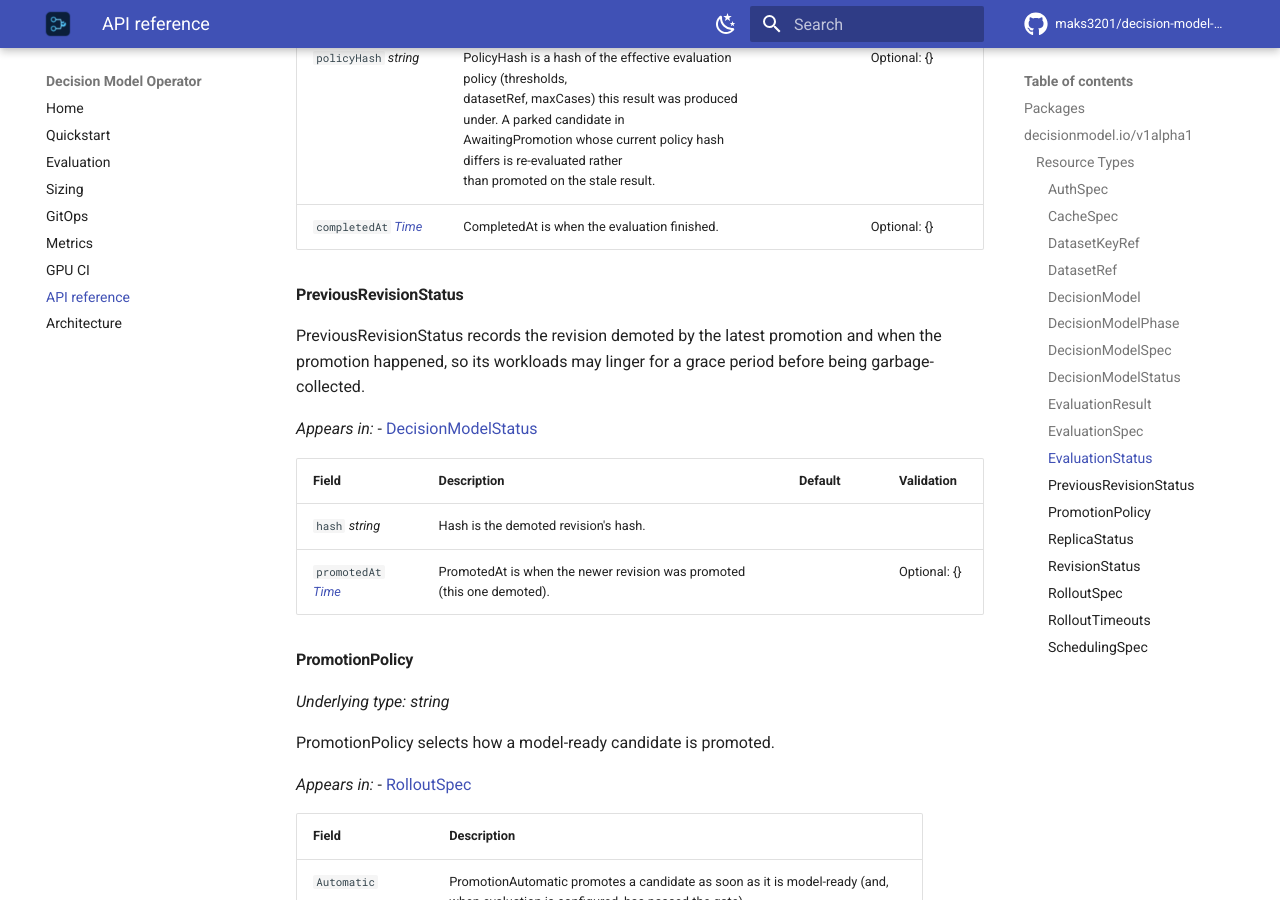
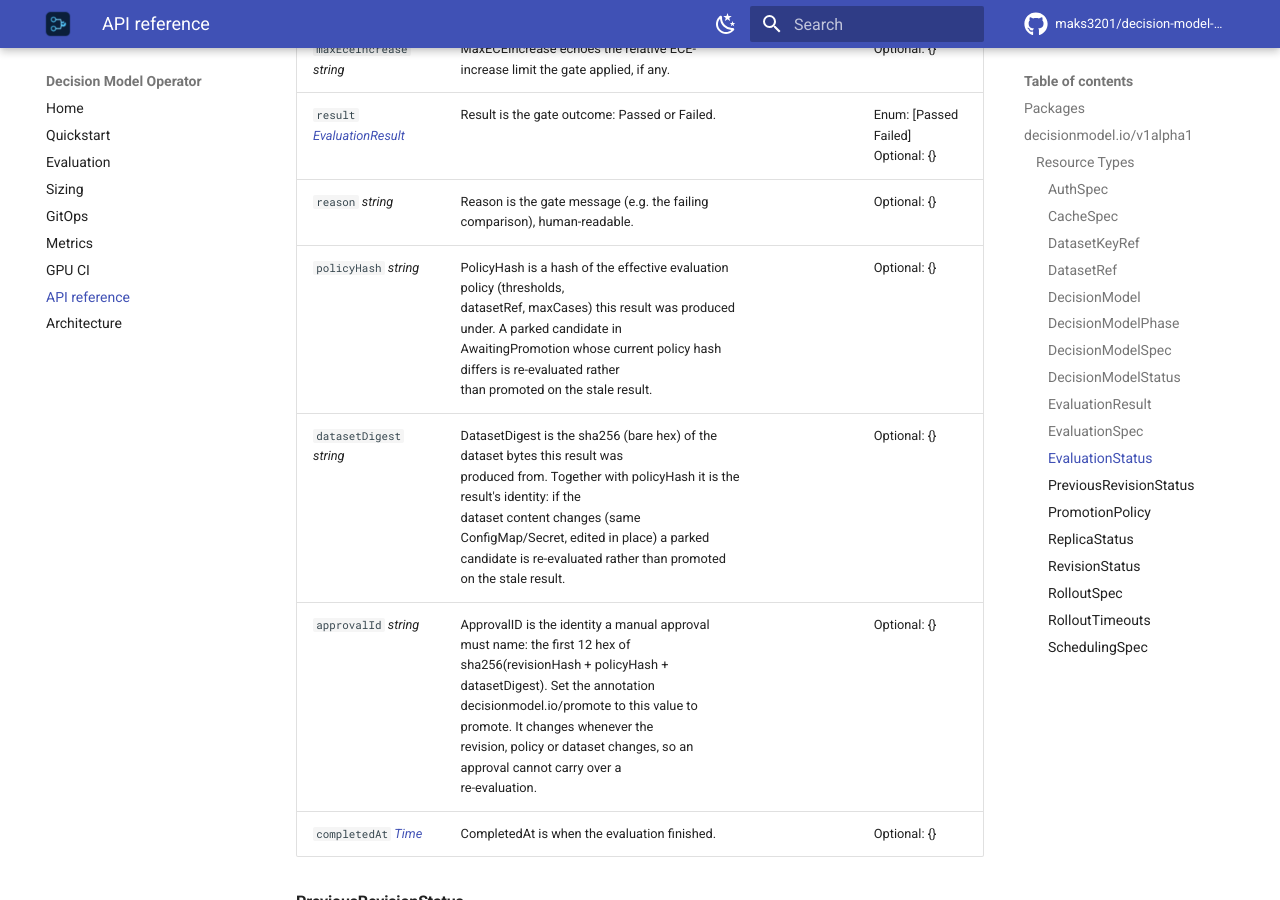
Before and after one commit to maks3201/decision-model-operator, an MkDocs documentation site: the page built from docs/api-reference.md, in a window 1280 px wide and 900 px high, scrolled down 9037 px. Built offline with MkDocs 1.6.1 and Material for MkDocs 9.7.7, drawn with Linux system fonts in a browser that asks for light colours; comment, search, counter and statistics services are not loaded; some of the changed text lies outside the part shown.

Commit message:
docs: regenerate the API reference

```diff
--- a/docs/api-reference.md
+++ b/docs/api-reference.md
@@ -223,6 +223,7 @@ _Appears in:_
 | `maxCases` _integer_ | MaxCases caps how many dataset cases are used (first N). | 500 | Maximum: 5000 <br />Minimum: 1 <br />Optional: \{\} <br /> |
 | `maxECE` _string_ | MaxECE is the maximum tolerated Expected Calibration Error (decimal string<br />in [0,1], e.g. "0.10"). Empty disables the absolute ECE gate. |  | Pattern: `^(0(\.[0-9]+)?\|1(\.0+)?)$` <br />Optional: \{\} <br /> |
 | `maxECEIncrease` _string_ | MaxECEIncrease is the maximum tolerated ECE increase vs the stable baseline<br />(decimal string). Only enforced when a stable revision exists to provide a<br />baseline; empty disables the relative ECE gate. |  | Pattern: `^(0(\.[0-9]+)?\|1(\.0+)?)$` <br />Optional: \{\} <br /> |
+| `scoreTolerance` _string_ | ScoreTolerance is the correctness band for "score" questions (decimal<br />string): a predicted expected-value level counts as correct when it is<br />within this many levels of the golden integer level. A case may override it<br />per question via a "tolerance" map. Empty means the default (0.5, "rounds to<br />the expected level"). |  | Pattern: `^[0-9]+(\.[0-9]+)?$` <br />Optional: \{\} <br /> |
 
 
 #### EvaluationStatus
@@ -253,6 +254,8 @@ _Appears in:_
 | `result` _[EvaluationResult](#evaluationresult)_ | Result is the gate outcome: Passed or Failed. |  | Enum: [Passed Failed] <br />Optional: \{\} <br /> |
 | `reason` _string_ | Reason is the gate message (e.g. the failing comparison), human-readable. |  | Optional: \{\} <br /> |
 | `policyHash` _string_ | PolicyHash is a hash of the effective evaluation policy (thresholds,<br />datasetRef, maxCases) this result was produced under. A parked candidate in<br />AwaitingPromotion whose current policy hash differs is re-evaluated rather<br />than promoted on the stale result. |  | Optional: \{\} <br /> |
+| `datasetDigest` _string_ | DatasetDigest is the sha256 (bare hex) of the dataset bytes this result was<br />produced from. Together with policyHash it is the result's identity: if the<br />dataset content changes (same ConfigMap/Secret, edited in place) a parked<br />candidate is re-evaluated rather than promoted on the stale result. |  | Optional: \{\} <br /> |
+| `approvalId` _string_ | ApprovalID is the identity a manual approval must name: the first 12 hex of<br />sha256(revisionHash + policyHash + datasetDigest). Set the annotation<br />decisionmodel.io/promote to this value to promote. It changes whenever the<br />revision, policy or dataset changes, so an approval cannot carry over a<br />re-evaluation. |  | Optional: \{\} <br /> |
 | `completedAt` _[Time](https://kubernetes.io/docs/reference/generated/kubernetes-api/v1.33/#time-v1-meta)_ | CompletedAt is when the evaluation finished. |  | Optional: \{\} <br /> |
 
 
```
